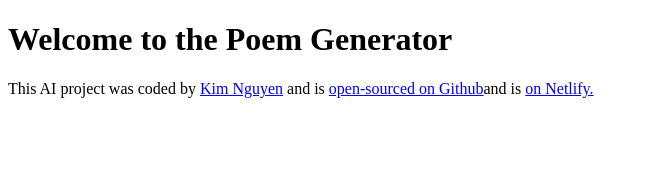
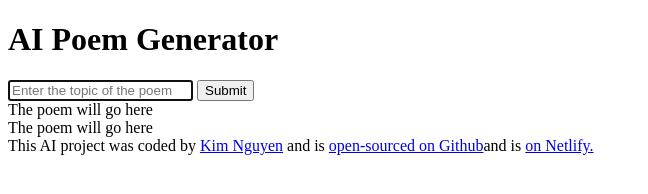
Before and after one commit to kimnguyen10/my-poem-generator, a plain HTML site: page index.html in a window 1280 px wide. Shown: the whole page, without its empty margins (0-648 px from the left). Drawn offline with Linux system fonts and the light colour scheme.

Commit message:
Added the basics HTML structure

```diff
--- a/index.html
+++ b/index.html
@@ -7,7 +7,26 @@
     <title>AI Poem Generator</title>
   </head>
   <body>
-    <h1>Welcome to the Poem Generator</h1>
+    <header>
+      <h1>AI Poem Generator</h1>
+    </header>
+    <main>
+      <form>
+        <input
+          type="text"
+          placeholder="Enter the topic of the poem"
+          autofocus
+          required
+        />
+        <input type="submit" />
+      </form>
+      <div>
+        The poem will go here
+        <br />
+        The poem will go here
+      </div>
+    </main>
+
     <footer>
       This AI project was coded by
       <a href="https://github.com/kimnguyen10" target="_blank">Kim Nguyen</a>
```
